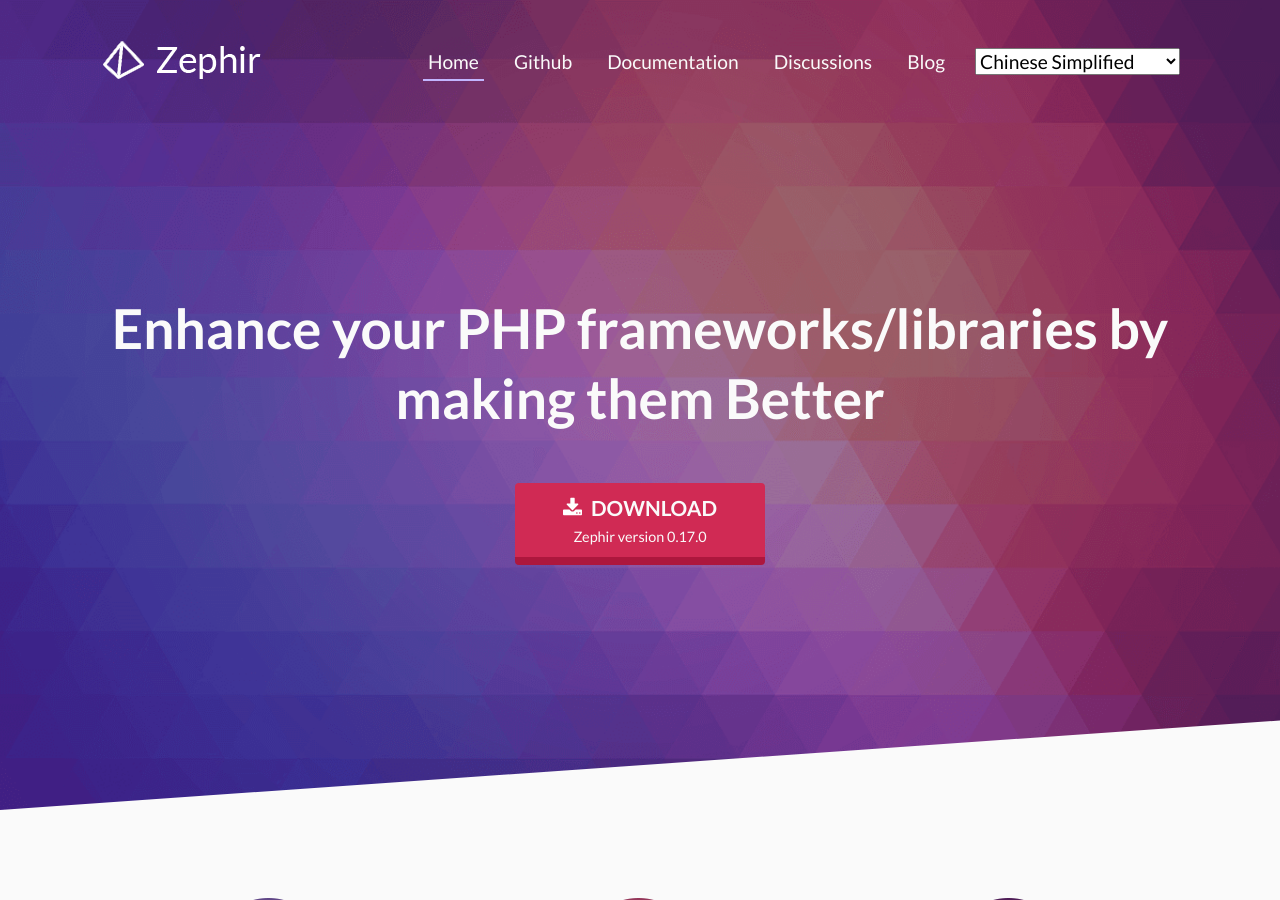
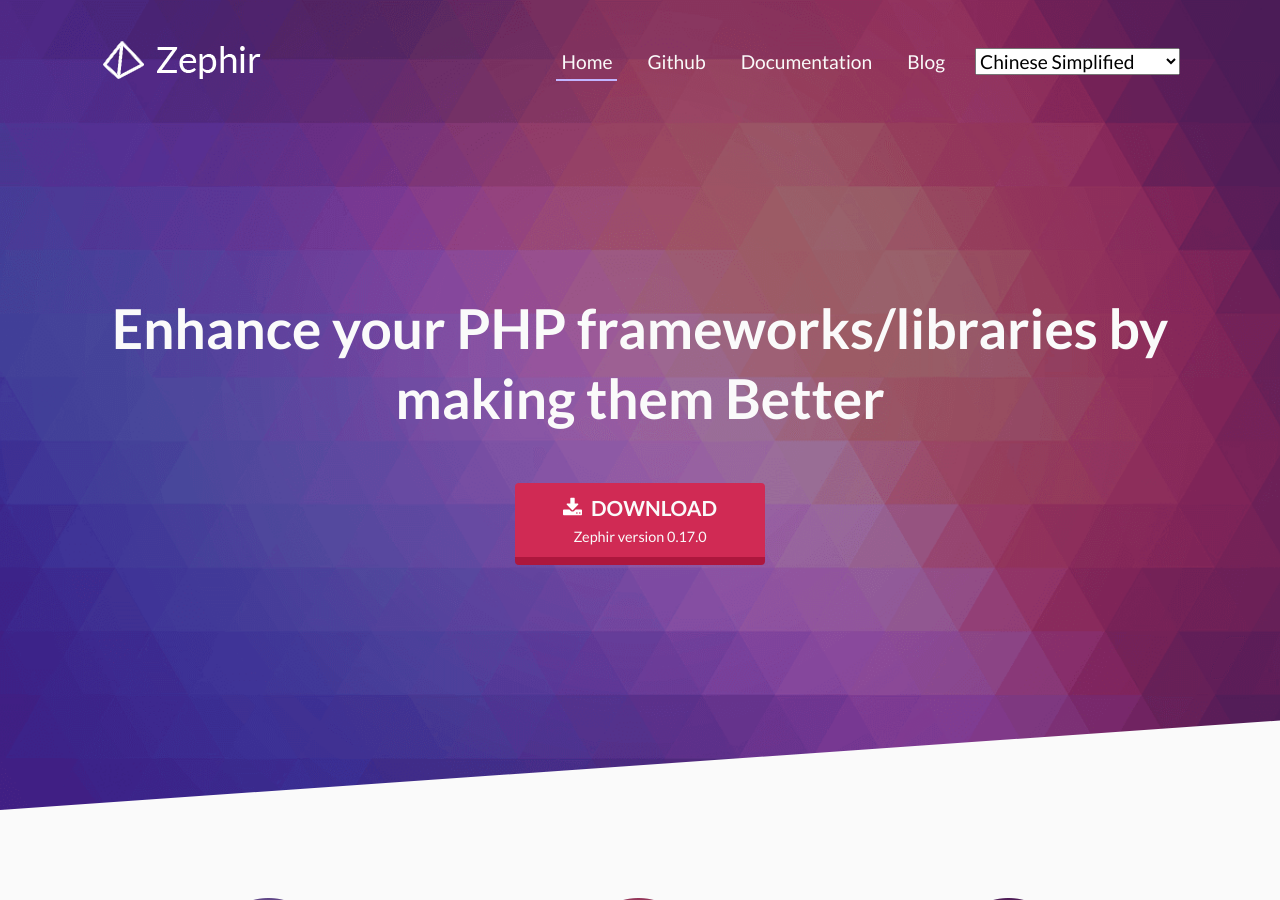
Before and after one commit to zephir-lang/zephir-website, a Jekyll site: the page built from language/zh-CN.html, in a window 1280 px wide and 900 px high. Built offline with Jekyll 4.4.1, drawn with Linux system fonts in a browser that asks for light colours.

Commit message:
remove Discussions link zh (#287)

```diff
--- a/_data/zh-CN.json
+++ b/_data/zh-CN.json
@@ -9,7 +9,6 @@
   "compilationModelDescription": "Zephir takes advantage of the extension ecosystem available in PHP to allow you create your own extensions as shared libraries in Linux/OSX and DLLs on Windows.",
   "contactUs": "Contact Us",
   "description": "Zephir is an open source, high-level/domain specific language designed to ease the creation and maintainability of extensions for PHP with a focus on type and memory safety.",
-  "discussions": "Discussions",
   "documentation": "Documentation",
   "download": "Download",
   "encancePhp": "Enhance your PHP frameworks/libraries by making them ",
--- a/language/zh-CN.html
+++ b/language/zh-CN.html
@@ -26,11 +26,6 @@ permalink: /zh-CN
                     <li>
                         <a href="https://docs.zephir-lang.com/">
                             {{ site.data.zh-CN.documentation }}
-                        </a>
-                    </li>
-                    <li>
-                        <a href="https://github.com/zephir-lang/zephir/discussions">
-                            {{ site.data.zh-CN.discussions }}
                         </a>
                     </li>
                     <li>
@@ -143,9 +138,6 @@ permalink: /zh-CN
                     <a href="https://docs.zephir-lang.com/">
                         {{ site.data.zh-CN.documentation }}
                     </a>
-                    <a href="https://github.com/zephir-lang/zephir/discussions">
-                        {{ site.data.zh-CN.discussions }}
-                    </a>
                     <a href="https://docs.zephir-lang.com/en/latest/installation">
                         {{ site.data.zh-CN.installation }}
                     </a>
```
